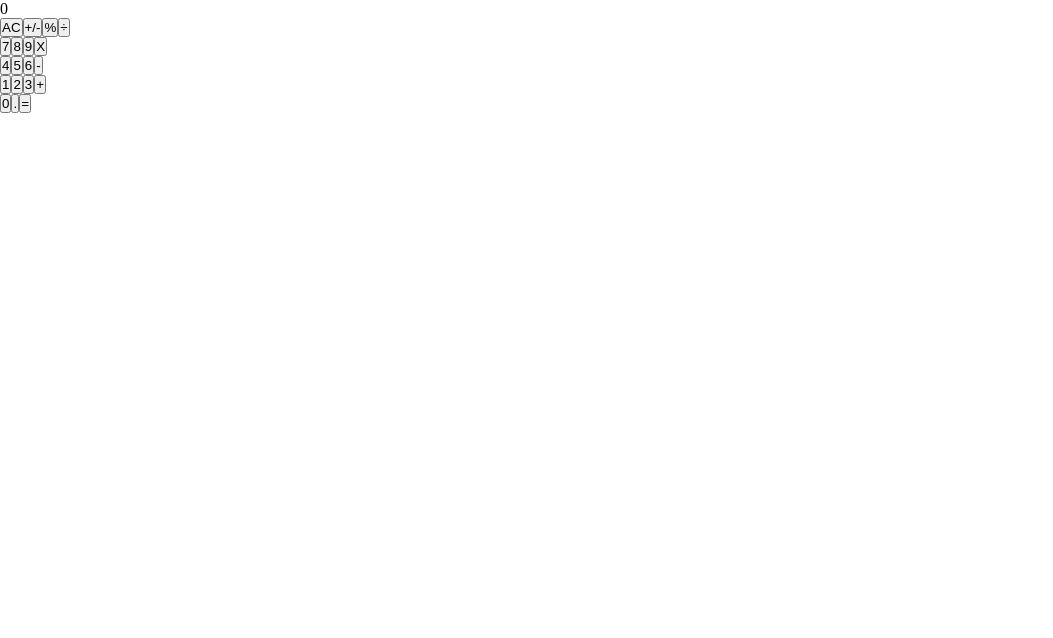
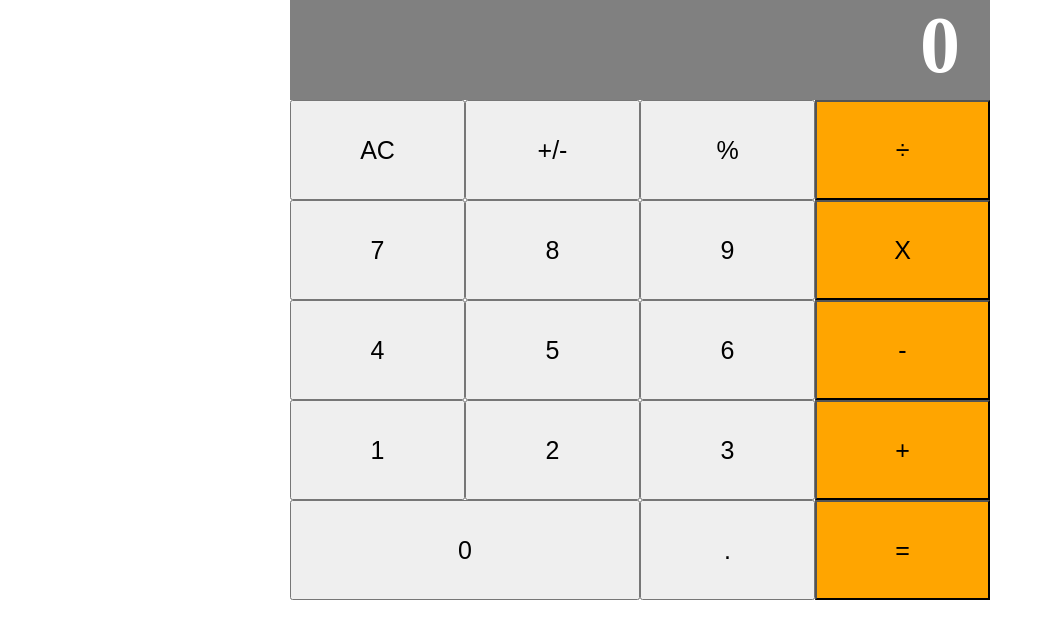
Before and after one commit to lmaldonadoch/react-calculator, a React (Create React App) app: page / in a window 1280 px wide. Shown: the top 638 px of the page, without its empty margins (0-1053 px from the left). Built offline with nearby package versions, Linux system fonts and the light colour scheme.

Commit message:
Added props for styling and detailed the style with SCSS

```diff
--- a/package.json
+++ b/package.json
@@ -7,6 +7,7 @@
     "@testing-library/react": "^9.3.2",
     "@testing-library/user-event": "^7.1.2",
     "big.js": "^5.2.2",
+    "node-sass": "^4.14.1",
     "prop-types": "^15.7.2",
     "react": "^16.13.1",
     "react-dom": "^16.13.1",
--- a/src/components/App.js
+++ b/src/components/App.js
@@ -1,12 +1,12 @@
 import React from 'react';
-import '../index.css';
+import '../index.scss';
 import Display from './Display';
 import ButtonPanel from './ButtonPanel';
 
 export default function App() {
   return (
     <div className="calculator-body">
-      <Display result="0" />
+      <Display result={'0'} />
       <ButtonPanel />
     </div>
   );
--- a/src/components/Button.js
+++ b/src/components/Button.js
@@ -1,12 +1,20 @@
 /* eslint-disable react/prefer-stateless-function */
 import React from 'react';
-import '../index.css';
+import '../index.scss';
 import PropTypes from 'prop-types';
 
 export default class Button extends React.Component {
   render() {
-    const { name } = this.props;
-    return <button type="submit">{name}</button>;
+    const { name, wide, color } = this.props;
+    const style = {
+      width: wide,
+      background: color ? color : 'orange',
+    };
+    return (
+      <button type="submit" style={style}>
+        {name}
+      </button>
+    );
   }
 }
 
--- a/src/components/ButtonPanel.js
+++ b/src/components/ButtonPanel.js
@@ -1,41 +1,45 @@
 /* eslint-disable class-methods-use-this */
 import React from 'react';
-import '../index.css';
+import '../index.scss';
 import Button from './Button';
 
 export default class ButtonPanel extends React.Component {
   renderButton(name) {
-    return <Button name={name} />;
+    const wide = name === '0' ? '50%' : '25%';
+    const color = !['÷', 'X', '-', '+', '='].includes(name)
+      ? 'light-grey'
+      : null;
+    return <Button name={name} wide={wide} color={color} />;
   }
 
   render() {
     return (
-      <div>
-        <div>
+      <div className="button-panel">
+        <div className="row">
           {this.renderButton('AC')}
           {this.renderButton('+/-')}
           {this.renderButton('%')}
           {this.renderButton('÷')}
         </div>
-        <div>
+        <div className="row">
           {this.renderButton('7')}
           {this.renderButton('8')}
           {this.renderButton('9')}
           {this.renderButton('X')}
         </div>
-        <div>
+        <div className="row">
           {this.renderButton('4')}
           {this.renderButton('5')}
           {this.renderButton('6')}
           {this.renderButton('-')}
         </div>
-        <div>
+        <div className="row">
           {this.renderButton('1')}
           {this.renderButton('2')}
           {this.renderButton('3')}
           {this.renderButton('+')}
         </div>
-        <div>
+        <div className="row">
           {this.renderButton('0')}
           {this.renderButton('.')}
           {this.renderButton('=')}
--- a/src/components/Display.js
+++ b/src/components/Display.js
@@ -1,6 +1,6 @@
 /* eslint-disable react/prefer-stateless-function */
 import React from 'react';
-import '../index.css';
+import '../index.scss';
 import PropTypes from 'prop-types';
 
 export default class Display extends React.Component {
--- a/src/index.js
+++ b/src/index.js
@@ -1,6 +1,6 @@
 import React from 'react';
 import ReactDOM from 'react-dom';
-import './index.css';
+import './index.scss';
 import App from './components/App';
 
 ReactDOM.render(<App />, document.getElementById('root'));
--- a/src/index.scss
+++ b/src/index.scss
@@ -34,7 +34,7 @@
   }
 
   button {
-    width: 25%;
+    font-size: 25px;
     height: 100%;
   }
 }
```
Also changed, not shown: 1 other file (tests, documents, lock files or other folders).
